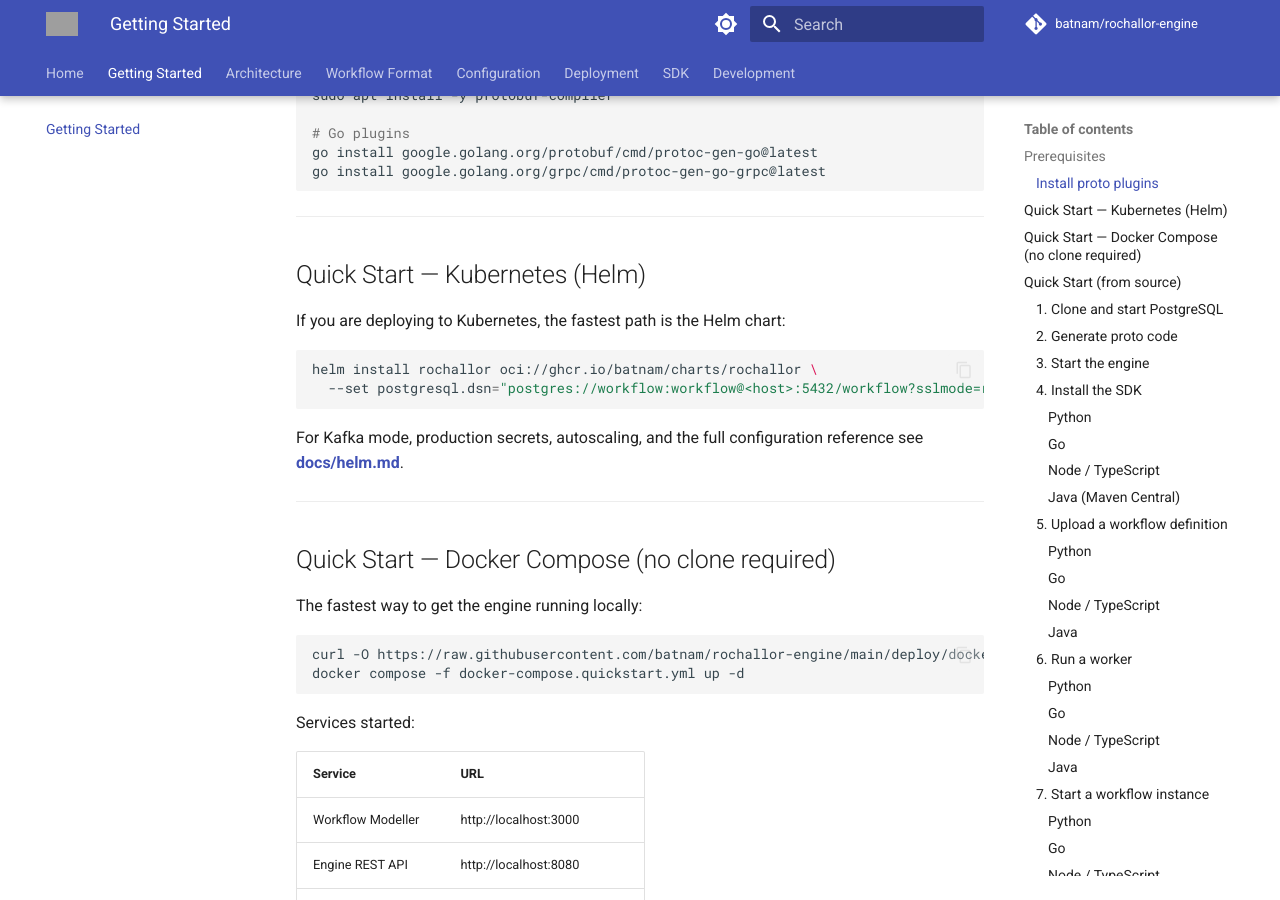
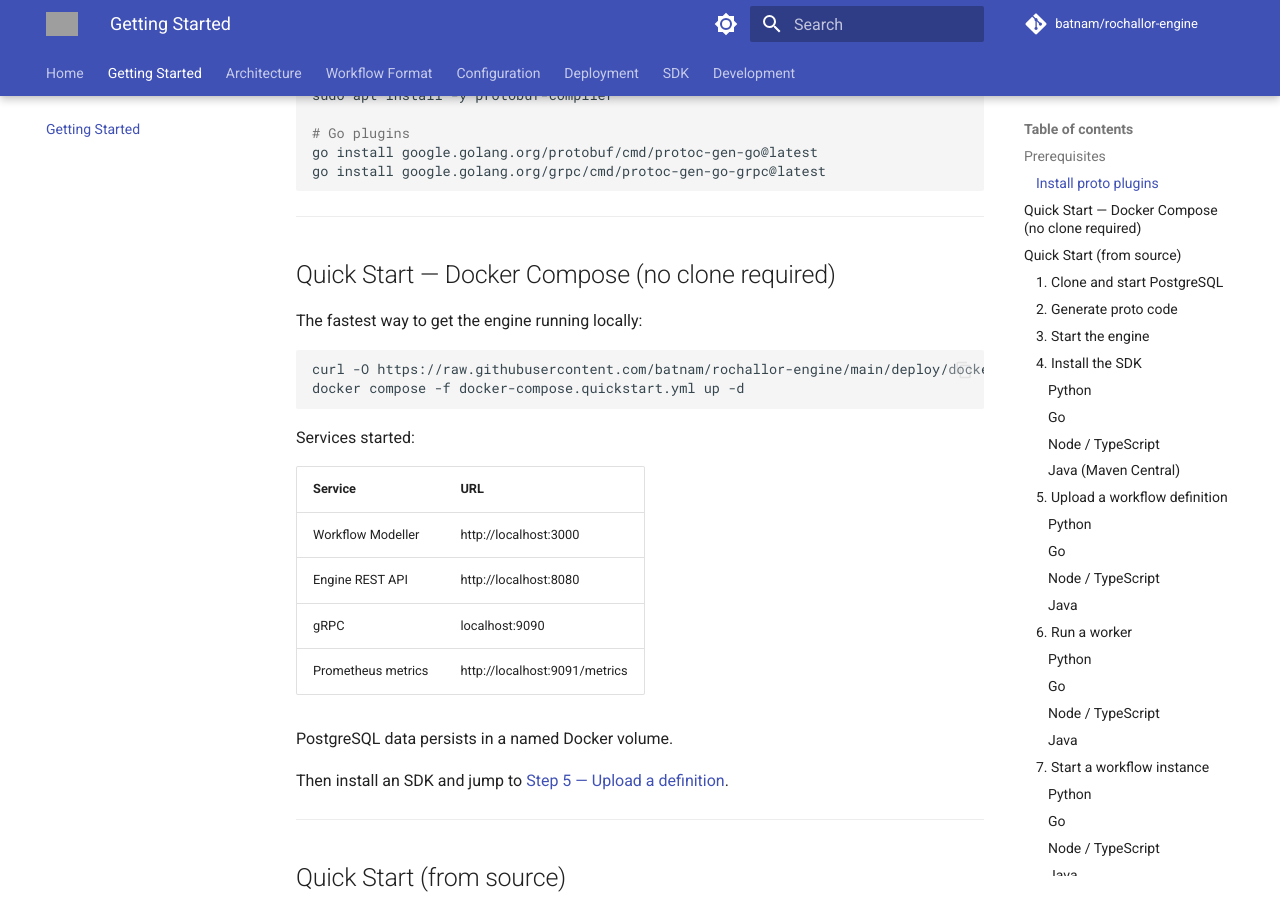
Before and after one commit to batnam/rochallor-engine, an MkDocs documentation site: the page built from docs/getting-started.md, in a window 1280 px wide and 900 px high, scrolled down 829 px. Built offline with MkDocs 1.6.1 and Material for MkDocs 9.7.7, drawn with Linux system fonts in a browser that asks for light colours; comment, search, counter and statistics services are not loaded; some of the changed text lies outside the part shown; grey boxes are pictures that could not be loaded.

````diff
--- a/docs/getting-started.md
+++ b/docs/getting-started.md
@@ -27,19 +27,6 @@
 go install google.golang.org/protobuf/cmd/protoc-gen-go@latest
 go install google.golang.org/grpc/cmd/protoc-gen-go-grpc@latest
 ```
-
----
-
-## Quick Start — Kubernetes (Helm)
-
-If you are deploying to Kubernetes, the fastest path is the Helm chart:
-
-```bash
-helm install rochallor oci://ghcr.io/batnam/charts/rochallor \
-  --set postgresql.dsn="postgres://workflow:workflow@<host>:5432/workflow?sslmode=require"
-```
-
-For Kafka mode, production secrets, autoscaling, and the full configuration reference see **[docs/helm.md](helm.md)**.
 
 ---
 
````
Also changed, not shown: other parts of docs/getting-started.md (+1 -1 lines), RELEASING.md (+7 -7 lines), docs/sdk/node.md (+1 -1 lines), workflow-sdk-node/README.md (+1 -1 lines), 4 other files.
